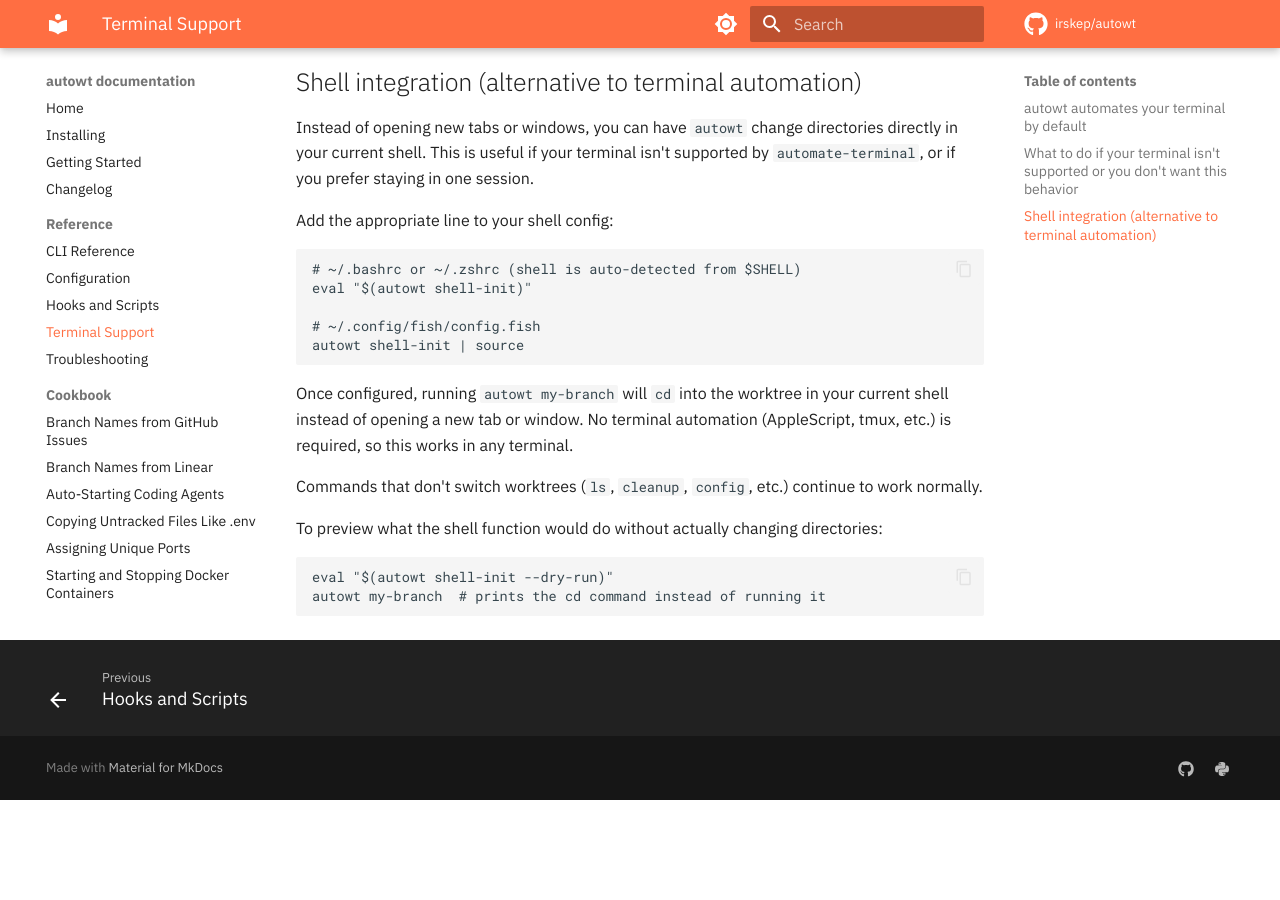
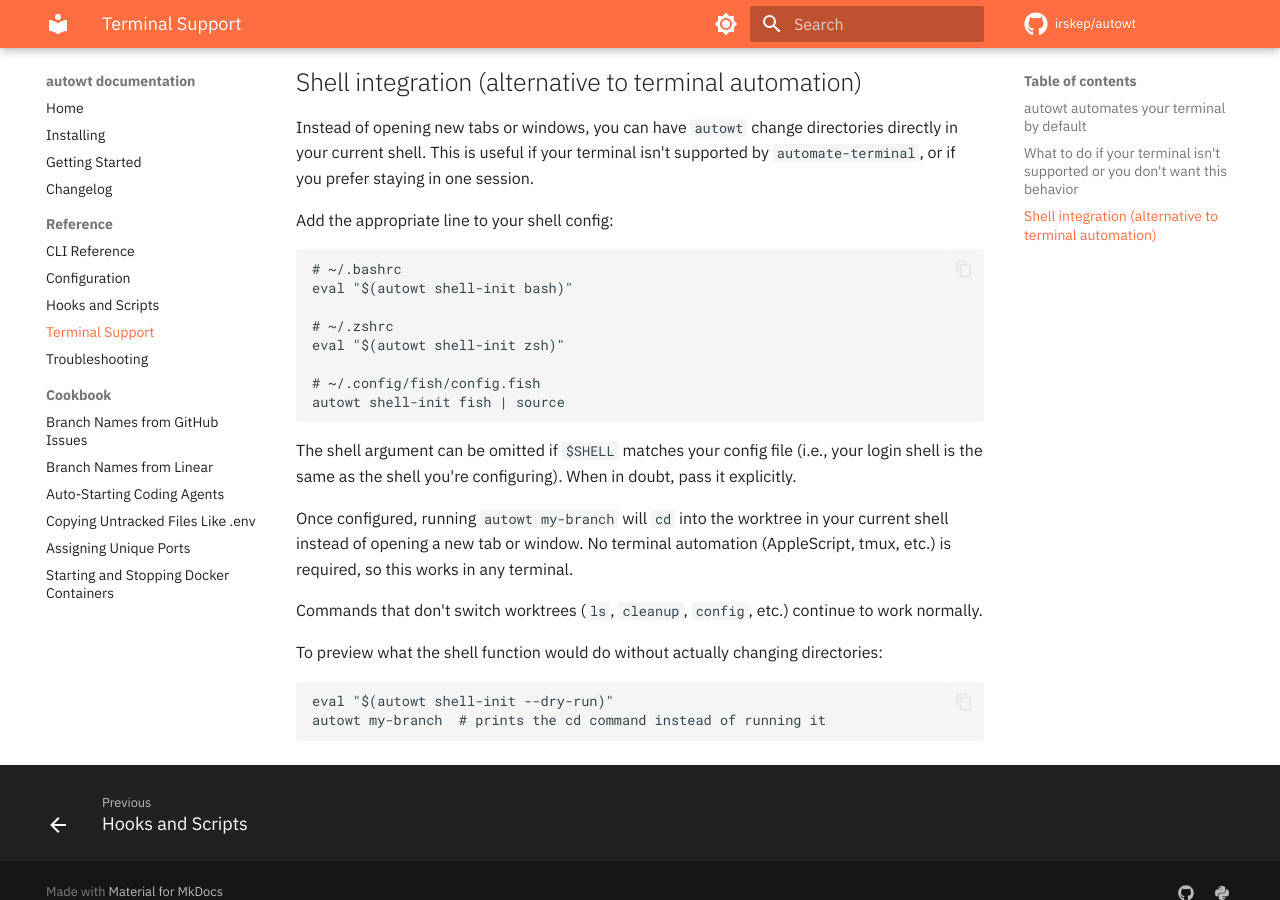
Before and after one commit to irskep/autowt, an MkDocs documentation site: the page built from docs/terminalsupport.md, in a window 1280 px wide and 900 px high, scrolled down 645 px. Built offline with MkDocs 1.6.1 and Material for MkDocs 9.7.7, drawn with Linux system fonts in a browser that asks for light colours; comment, search, counter and statistics services are not loaded; the version menu is left out; before the commit the page ends 1445 px from its top, so only the background shows below that.

Commit message:
Fix shell-init zsh compatibility and env var warning (#123)
Replace `trap ... RETURN` with explicit `rm -f` at function end.
zsh doesn't support RETURN as a trap signal, causing 'undefined
signal: RETURN' on every invocation.

Exclude AUTOWT_SHELL_INTEGRATION_FILE (and other internal env vars)
from the config env var scanner, which was logging 'Unknown
environment variable' warnings.

Update all docs to use explicit shell arguments in shell-init
examples, since auto-detection uses $SHELL (login shell) which
may differ from the shell being configured.

Co-authored-by: Claude Opus 4.6 (1M context) <noreply@anthropic.com>

````diff
--- a/docs/terminalsupport.md
+++ b/docs/terminalsupport.md
@@ -22,12 +22,17 @@ Instead of opening new tabs or windows, you can have `autowt` change directories
 Add the appropriate line to your shell config:
 
 ```bash
-# ~/.bashrc or ~/.zshrc (shell is auto-detected from $SHELL)
-eval "$(autowt shell-init)"
+# ~/.bashrc
+eval "$(autowt shell-init bash)"
+
+# ~/.zshrc
+eval "$(autowt shell-init zsh)"
 
 # ~/.config/fish/config.fish
-autowt shell-init | source
+autowt shell-init fish | source
 ```
+
+The shell argument can be omitted if `$SHELL` matches your config file (i.e., your login shell is the same as the shell you're configuring). When in doubt, pass it explicitly.
 
 Once configured, running `autowt my-branch` will `cd` into the worktree in your current shell instead of opening a new tab or window. No terminal automation (AppleScript, tmux, etc.) is required, so this works in any terminal.
 
````
Also changed, not shown: README.md (+2 -2 lines), docs/clireference.md (+6 -3 lines), docs/gettingstarted.md (+1 -1 lines), docs/index.md (+2 -2 lines), docs/install.md (+6 -3 lines), 3 other files.
